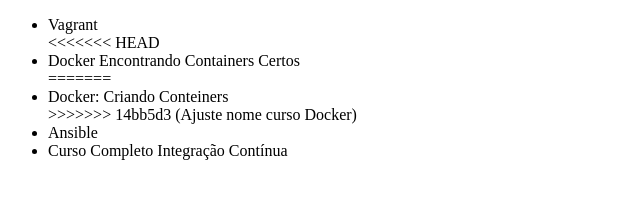
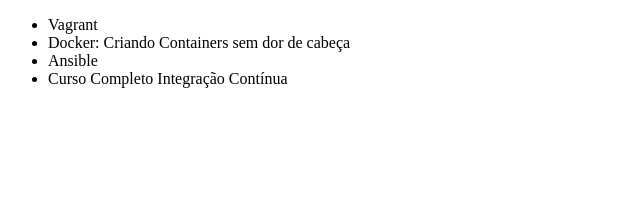
Before and after one commit to dkjhonmelo/alura-git, a plain HTML site: page index.html in a window 1280 px wide. Shown: the whole page, without its empty margins (0-640 px from the left). Drawn offline with Linux system fonts and the light colour scheme.

Commit message:
Ajustei lista de cursos para o padrao

```diff
--- a/index.html
+++ b/index.html
@@ -8,11 +8,7 @@
 <body>
     <ul>
         <li>Vagrant</li>
-<<<<<<< HEAD
-        <li>Docker Encontrando Containers Certos</li>
-=======
-        <li>Docker: Criando Conteiners</li>
->>>>>>> 14bb5d3 (Ajuste nome curso Docker)
+        <li>Docker: Criando Containers sem dor de cabeça</li>
         <li>Ansible</li>
         <li>Curso Completo Integração Contínua</li>
     </ul>
```
